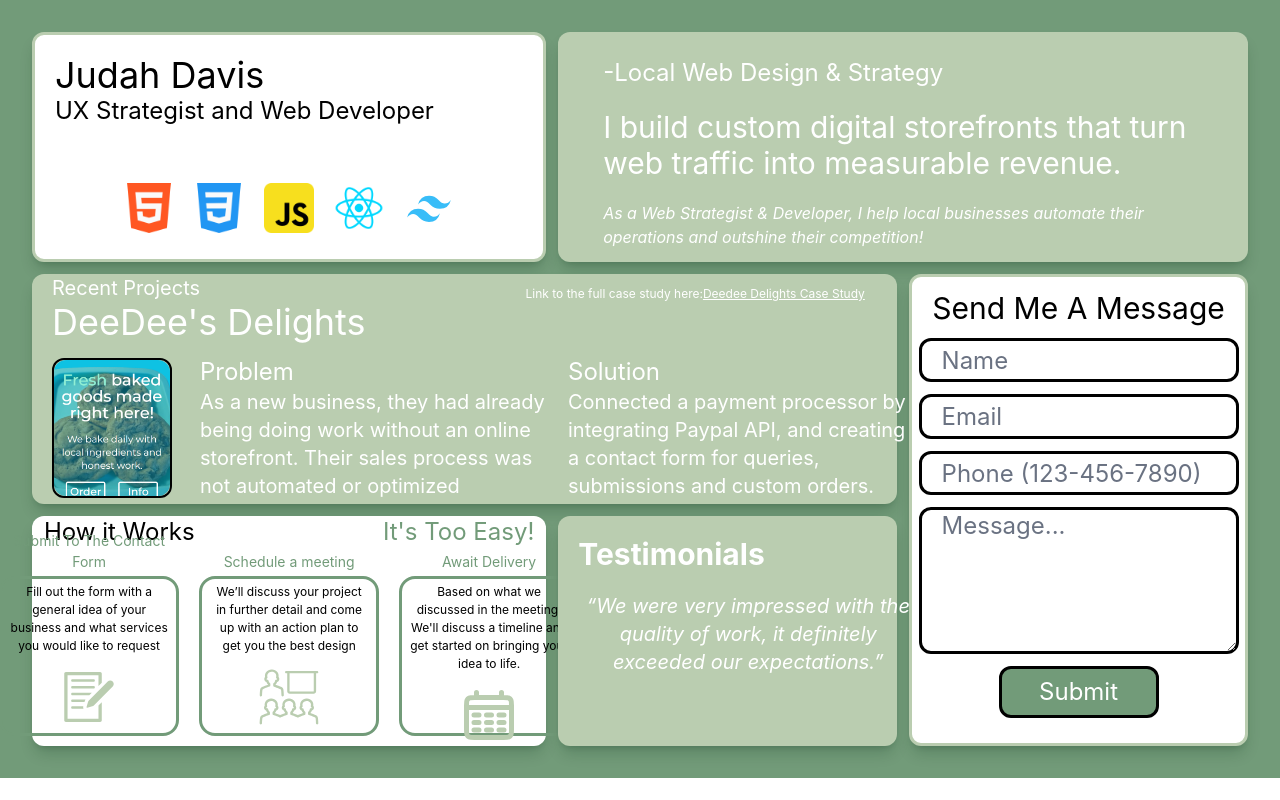
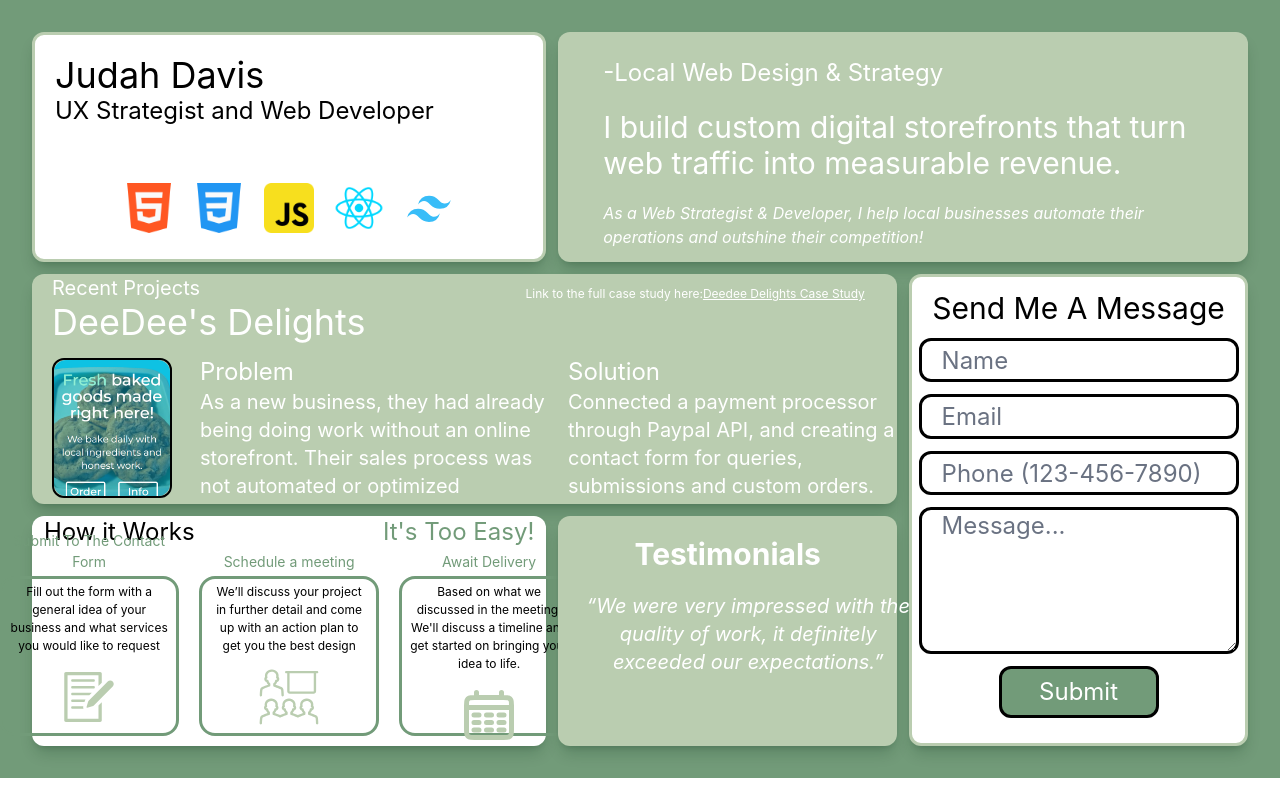
Before and after one commit to GalaxyBansho/Dev-Portfolio, a React (Vite) app in the folder Portfolio Tailwind/: page / in a window 1280 px wide. Built offline with nearby package versions, Linux system fonts and the light colour scheme.

Commit message:
Update App.jsx

```diff
--- a/Portfolio Tailwind/src/App.jsx
+++ b/Portfolio Tailwind/src/App.jsx
@@ -77,11 +77,11 @@ function App() {
           <div className=' lg:flex'>
           <div className=' h-30 w-70 lg:h-50 lg:w-90 '>
             <h1 className='text-white text-2xl pt-3 '>Problem</h1>
-            <p className='text-white text-sm lg:text-xl lg:w-auto w-60  '>As a new business, they had already being doing work without an online storefront. Their sales process was not automated or optimized </p>
+            <p className='text-white text-[12px] lg:text-xl lg:w-auto w-50  '>As a new business, they had already being doing work without an online storefront. Their sales process was not automated or optimized </p>
           </div>
           <div className='h-30 w-70 lg:h-40 lg:w-90  '>
               <h1 className='text-white text-2xl pt-3 pl-2'>Solution</h1>
-          <p className='text-white pl-2 text-sm lg:text-xl lg:w-auto w-60 '>Connected a payment processor by integrating Paypal API, and creating  a contact form for queries, submissions and custom orders.</p>
+          <p className='text-white pl-2 text-[12px]  lg:text-xl lg:w-auto w-50 '>Connected a payment processor through Paypal API, and creating  a contact form for queries, submissions and custom orders.</p>
 
           </div>
           </div>
@@ -135,8 +135,8 @@ function App() {
         </div>
 
         <div className="lg:col-span-2 lg:row-span-1 rounded-xl bg-[#BACDB0] shadow-lg shadow-green-950/20 ">
-        <h1 className ='pl-5 text-3xl text-white font-bold mt-5' >Testimonials</h1>
-        <p className='text-white pl-5 mt-5 italic text-xl h-30 lg:h-auto lg:w-90 lg:text-center'> “We were very impressed with the quality of work, it definitely exceeded our expectations.”</p>
+        <h1 className =' text-3xl text-center text-white font-bold mt-5' >Testimonials</h1>
+        <p className='text-white pl-5 mt-5 italic text-xl h-30 lg:h-auto lg:w-90 text-center w-90'> “We were very impressed with the quality of work, it definitely exceeded our expectations.”</p>
         </div>
 
 
```
